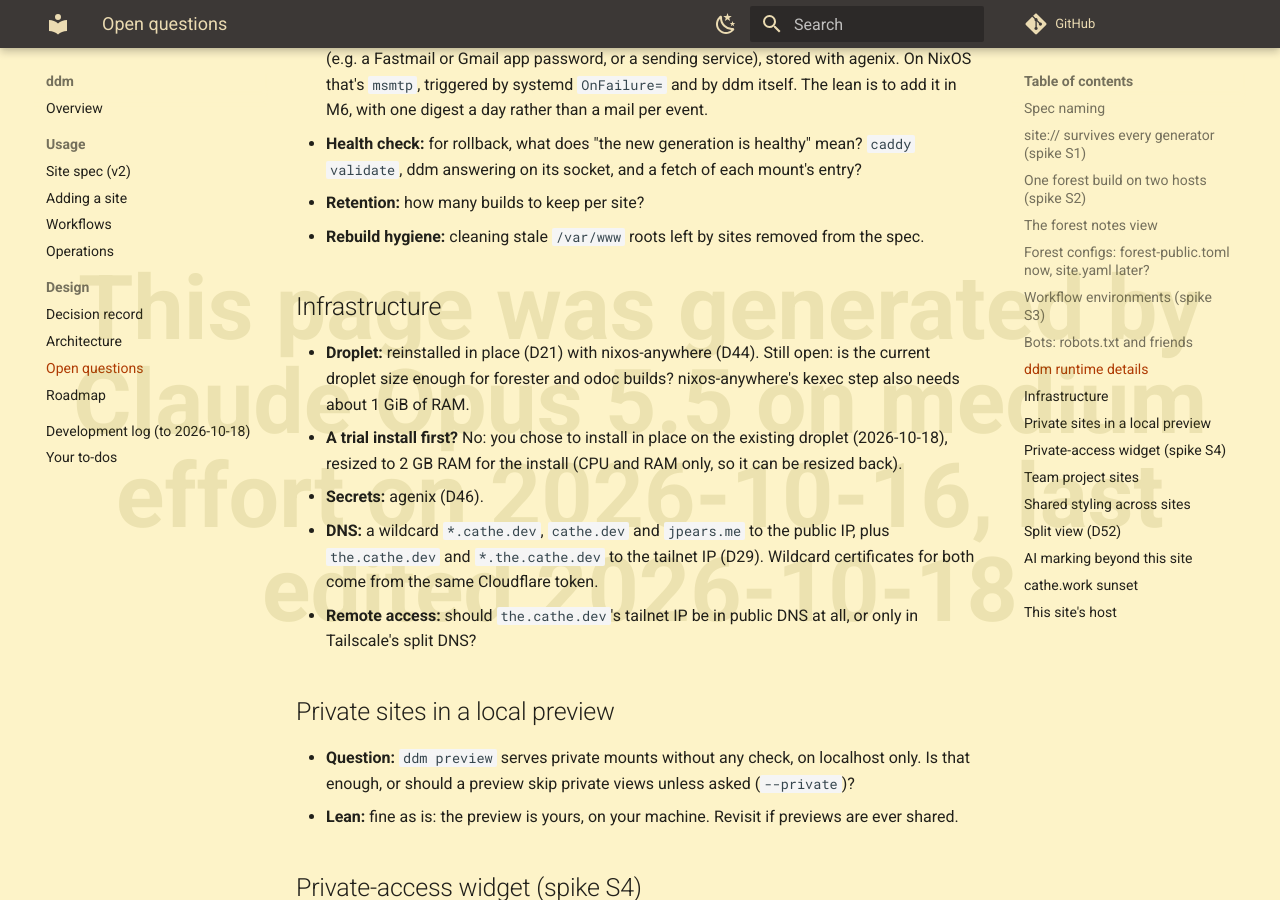
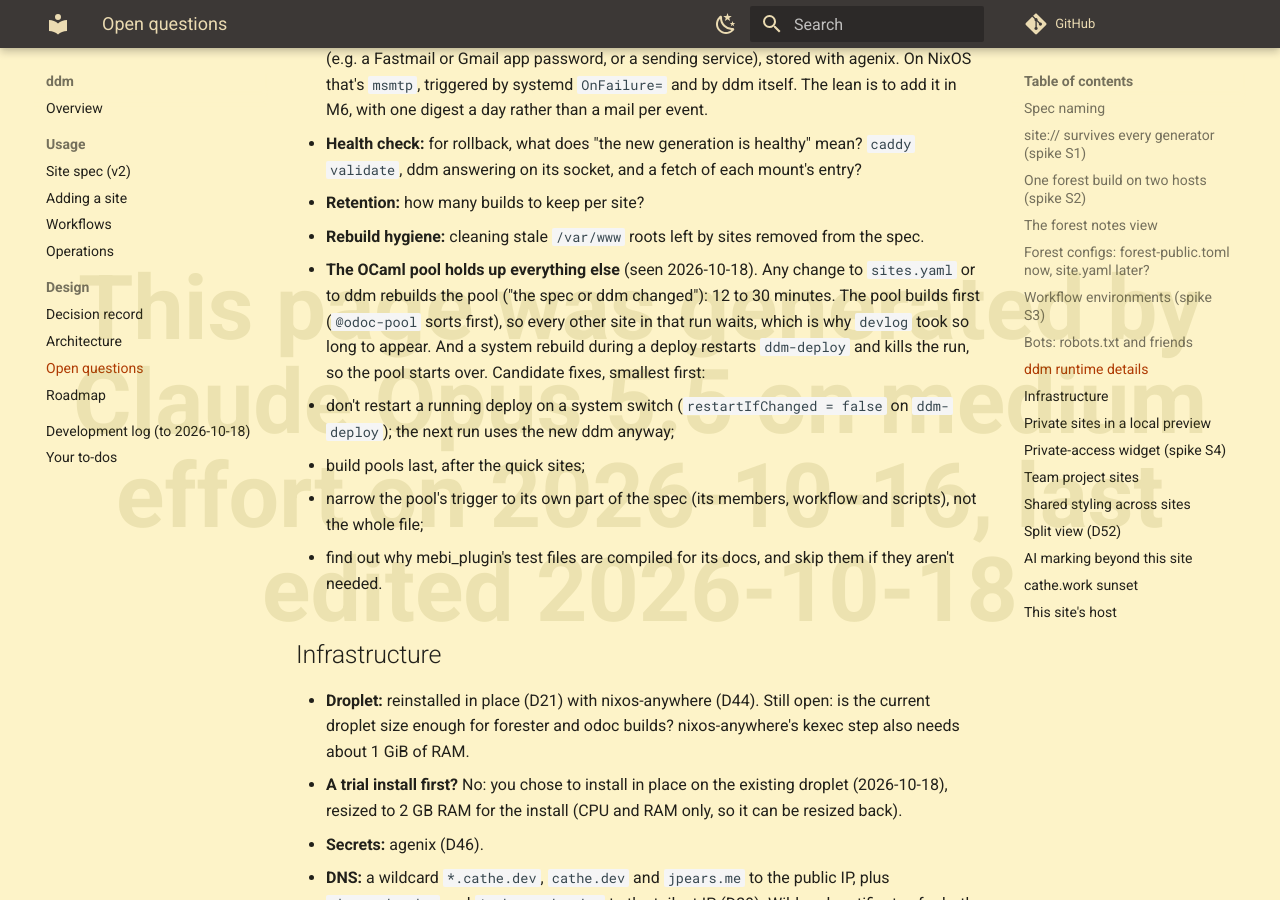
Before and after one commit to thecathe/webserver, an MkDocs documentation site: the page built from docs/design/open-questions.md, in a window 1280 px wide and 900 px high, scrolled down 3244 px. Built offline with MkDocs 1.6.1 and Material for MkDocs 9.7.7, drawn with Linux system fonts in a browser that asks for light colours; comment, search, counter and statistics services are not loaded.

Commit message:
docs: the OCaml pool's measured memory, and the pool holding up deploys
D34 gains what the droplet measured; open questions gain the pool
bottleneck and candidate fixes; the rebuild to-do is done.

Co-Authored-By: Claude Opus 5.5 <noreply@anthropic.com>

```diff
--- a/docs/design/open-questions.md
+++ b/docs/design/open-questions.md
@@ -106,6 +106,15 @@ move it to the [decision record](record.md) and note it in the [development log]
   its socket, and a fetch of each mount's entry?
 - **Retention:** how many builds to keep per site?
 - **Rebuild hygiene:** cleaning stale `/var/www` roots left by sites removed from the spec.
+- **The OCaml pool holds up everything else** (seen 2026-10-18). Any change to `sites.yaml` or to ddm rebuilds the
+  pool ("the spec or ddm changed"): 12 to 30 minutes. The pool builds first (`@odoc-pool` sorts first), so every
+  other site in that run waits, which is why `devlog` took so long to appear. And a system rebuild during a deploy
+  restarts `ddm-deploy` and kills the run, so the pool starts over. Candidate fixes, smallest first:
+  - don't restart a running deploy on a system switch (`restartIfChanged = false` on `ddm-deploy`); the next run
+    uses the new ddm anyway;
+  - build pools last, after the quick sites;
+  - narrow the pool's trigger to its own part of the spec (its members, workflow and scripts), not the whole file;
+  - find out why mebi_plugin's test files are compiled for its docs, and skip them if they aren't needed.
 
 ## Infrastructure
 
```
Also changed, not shown: docs/design/record.md (+6 -0 lines), docs/tasks.md (+3 -3 lines).
